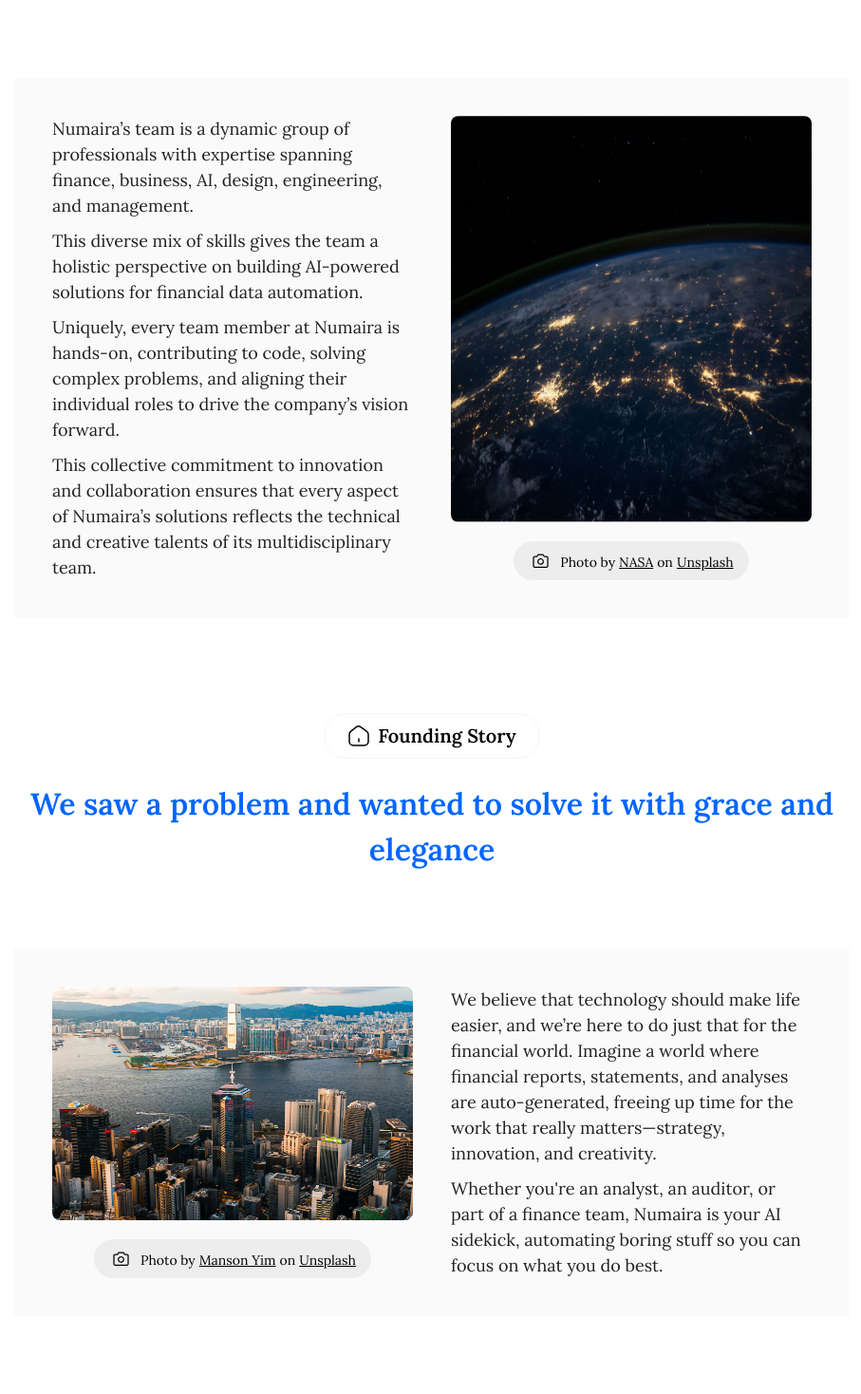
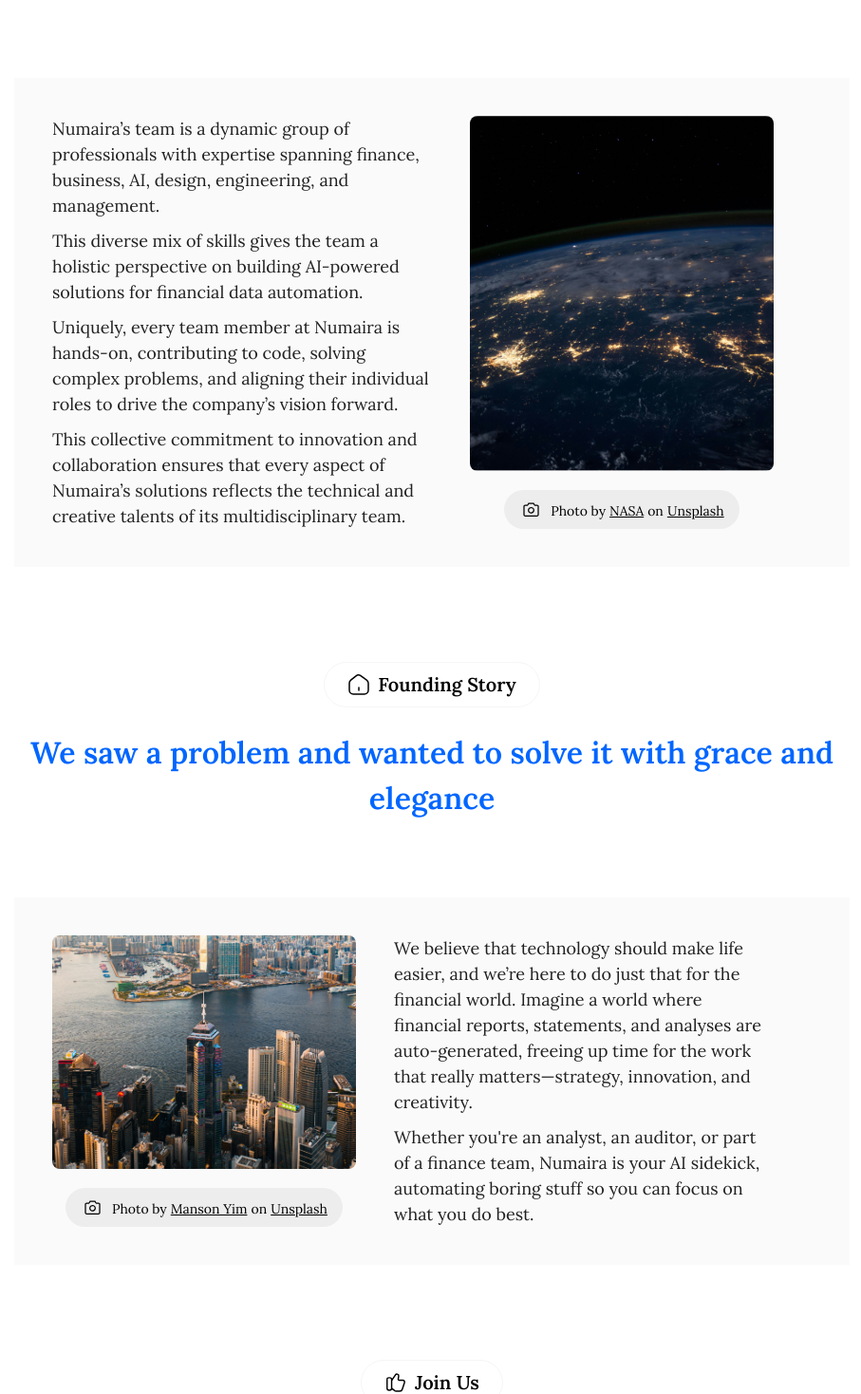
Before and after one commit to Yunzez/numaira, a Next.js app in the folder numaira_landing/: page /about in a window 1280 px wide. Shown: the part 266-1734 px from the top of the page at 95% size, without its empty margins (185-1092 px from the left). Built offline with nearby package versions, Linux system fonts and the light colour scheme.

Commit message:
Update page.tsx

```diff
--- a/numaira_landing/src/app/(pages)/about/page.tsx
+++ b/numaira_landing/src/app/(pages)/about/page.tsx
@@ -101,7 +101,7 @@ const InfoContainer = styled.div<{ reverse?: boolean }>`
   gap: 40px;
 
   @media (max-width: 450px) {
-    flex-direction: ${({ reverse }) => (reverse ? "column-reverse" : "column" )};
+    flex-direction: ${({ reverse }) => (reverse ? "column-reverse" : "column")};
   }
 `;
 
@@ -127,13 +127,20 @@ const InfoText = styled.p`
 `;
 
 const ImgColContainer = styled.div`
-
   display: flex;
   flex-direction: column;
   justify-content: center;
-  width: 50%;
+  width: 40%;
   @media (max-width: 450px) {
     width: 100%;
+  }
+
+  @media (max-width: 900px) {
+    width: 50%;
+  }
+
+  @media (max-width: 1400px) {
+    width: 40%;
   }
 `;
 
@@ -187,14 +194,17 @@ const page = () => {
             </InfoText>
           </InfoTextContainer>
           <ImgColContainer>
-            <div style={{ width: '100%', height: '100%', minHeight:"150px", position:'relative'}}>
+            <div
+              style={{ width: "100%", height: "100%", position: "relative" }}
+            >
               <Image
                 src={TheTeam}
                 alt="The Team"
                 fill={true}
-              style={{ borderRadius: formats.roundmd}}
+                 layout='fill'
+                objectFit='cover'
+                style={{ borderRadius: formats.roundmd }}
               />
-
             </div>
 
             <div className="w-100 flex justify-center">
@@ -211,14 +221,16 @@ const page = () => {
         </Descr>
         <InfoContainer reverse={true}>
           <ImgColContainer>
-            <div style={{ width: '100%', height: '100%', minHeight:"150px", minWidth:"100%", position:'relative'}}>
+            <div
+              style={{ width: "100%", height: "100%", position: "relative" }}
+            >
               <Image
                 src={FoundingStory}
-              alt="The Team"
-              fill={true}
-              style={{ borderRadius: formats.roundmd}}
+                alt="Founding Story"
+                layout='fill'
+                objectFit='cover'
+                style={{ borderRadius: formats.roundmd }}
               />
-
             </div>
             <div className="w-100 flex justify-center">
               <Credits name={"Manson Yim"} />
```
Lines whose indentation alone changed are shown as unchanged.
